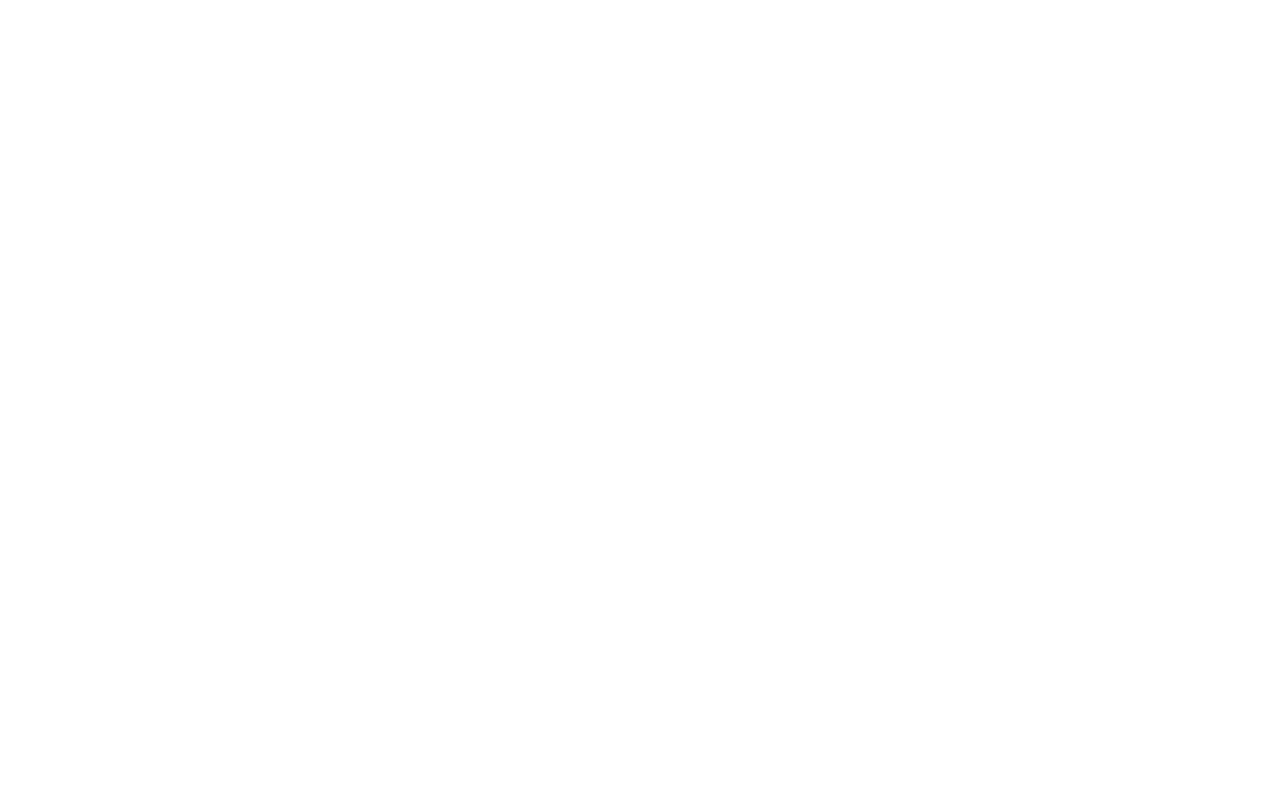
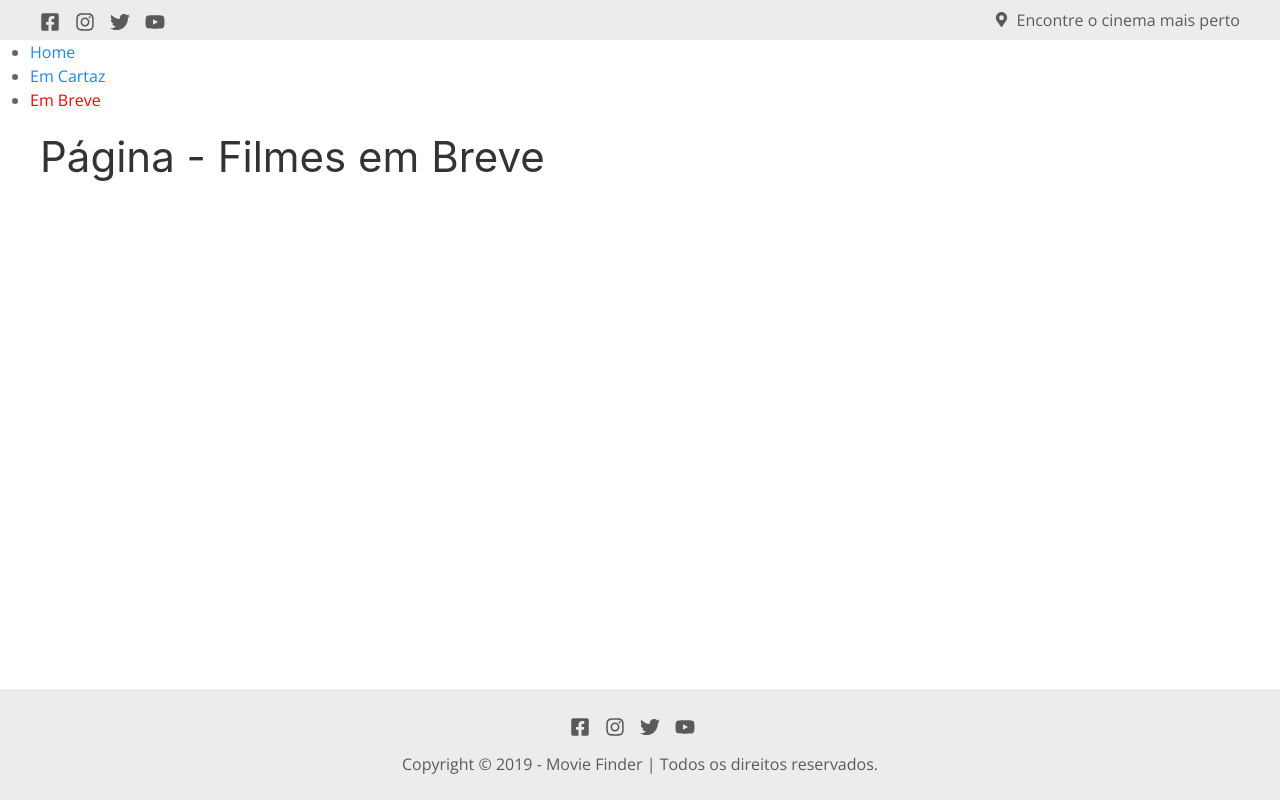
Before and after one commit to AllanBaron/moviefinder, a React (Create React App) app: page /filmes/em-breve in a window 1280 px wide. Built offline with nearby package versions, Linux system fonts and the light colour scheme.

Commit message:
Add 'Base Layout' with Render Props

```diff
--- a/public/index.html
+++ b/public/index.html
@@ -48,7 +48,7 @@
   <body>
 
     <noscript>You need to enable JavaScript to run this app.</noscript>
-    <div id="app" uk-height-viewport="expand: true"></div>
+    <div id="app"></div>
 
     <!-- Scripts -->
     <script src="https://cdnjs.cloudflare.com/ajax/libs/uikit/3.1.4/js/uikit.min.js" defer></script>
--- a/src/components/Footer/index.js
+++ b/src/components/Footer/index.js
@@ -1,14 +1,18 @@
 import React from 'react';
 import { title } from '../../services/app-info';
+
+import SocialIcons from '../SocialIcons';
+
+import { FooterContainer } from './styles';
 
 const Footer = () => {
   const year = new Date().getFullYear();
 
   return (
-    <footer>
-      <div />
-      {`Copyright © ${year} - ${title} | Todos os direitos reservados.`}
-    </footer>
+    <FooterContainer>
+      <SocialIcons />
+      <div>{`Copyright © ${year} - ${title} | Todos os direitos reservados.`}</div>
+    </FooterContainer>
   );
 };
 
--- a/src/components/Footer/styles.js
+++ b/src/components/Footer/styles.js
@@ -0,0 +1,17 @@
+import styled from 'styled-components';
+import { ColorLightGrey, ColorDarkGrey } from '../../styles';
+
+export const FooterContainer = styled.footer`
+  background: ${ColorLightGrey};
+  color: ${ColorDarkGrey};
+  padding: 24px;
+
+  div:first-child {
+    margin-bottom: 15px;
+  }
+
+  div {
+    display: flax;
+    justify-content: center;
+  }
+`;
--- a/src/components/Header/index.js
+++ b/src/components/Header/index.js
@@ -13,19 +13,17 @@
 } from './styles';
 
 export default class Header extends Component {
-  state = {
-    metaTitle: '',
-  };
+  state = { metaTitle: '' };
 
   componentDidMount() {
-    const { activePage } = this.props;
-    const test = menu.find(item => item.url === activePage);
+    const { currentUrlPage } = this.props;
+    const currentPage = menu.find(item => item.url === currentUrlPage);
 
-    this.setState({ metaTitle: test.title });
+    this.setState({ metaTitle: currentPage.title });
   }
 
   render() {
-    const { activePage } = this.props;
+    const { currentUrlPage } = this.props;
     const { metaTitle } = this.state;
 
     return (
@@ -51,7 +49,7 @@
             <ul>
               {menu.map(item => (
                 <li key={item.id}>
-                  <Link to={item.url} className={activePage === item.url ? 'active' : ''}>
+                  <Link to={item.url} className={currentUrlPage === item.url ? 'active' : ''}>
                     {item.title}
                   </Link>
                 </li>
@@ -65,5 +63,5 @@
 }
 
 Header.propTypes = {
-  activePage: PropTypes.string.isRequired,
+  currentUrlPage: PropTypes.string.isRequired,
 };
--- /dev/null
+++ b/src/pages/Base.js
@@ -0,0 +1,25 @@
+import React, { Fragment } from 'react';
+import PropTypes from 'prop-types';
+
+import { Header, Footer } from '../components';
+
+const Base = (props) => {
+  const { currentUrlPage, page } = props;
+
+  return (
+    <Fragment>
+      <Header currentUrlPage={currentUrlPage} />
+
+      <section uk-height-viewport="expand: true">{page()}</section>
+
+      <Footer />
+    </Fragment>
+  );
+};
+
+Base.propTypes = {
+  currentUrlPage: PropTypes.string.isRequired,
+  page: PropTypes.func.isRequired,
+};
+
+export default Base;
--- a/src/pages/EmBreve/index.js
+++ b/src/pages/EmBreve/index.js
@@ -1,21 +1,20 @@
-import React, { Fragment } from 'react';
+import React from 'react';
 import PropTypes from 'prop-types';
 
-import { Header, Footer } from '../../components';
+import Base from '../Base';
 
 const EmBreve = (props) => {
   const { match } = props;
 
   return (
-    <Fragment>
-      <Header activePage={match.url} />
-
-      <div>
-        <h1>Página - Filmes em Breve</h1>
-      </div>
-
-      <Footer />
-    </Fragment>
+    <Base
+      currentUrlPage={match.url}
+      page={() => (
+        <div className="uk-container">
+          <h1>Página - Filmes em Breve</h1>
+        </div>
+      )}
+    />
   );
 };
 
--- a/src/pages/EmCartaz/index.js
+++ b/src/pages/EmCartaz/index.js
@@ -1,21 +1,20 @@
-import React, { Fragment } from 'react';
+import React from 'react';
 import PropTypes from 'prop-types';
 
-import { Header, Footer } from '../../components';
+import Base from '../Base';
 
 const EmCartaz = (props) => {
   const { match } = props;
 
   return (
-    <Fragment>
-      <Header activePage={match.url} />
-
-      <div>
-        <h1>Página - Filmes em Cartaz</h1>
-      </div>
-
-      <Footer />
-    </Fragment>
+    <Base
+      currentUrlPage={match.url}
+      page={() => (
+        <div className="uk-container">
+          <h1>Página - Filmes em Cartaz</h1>
+        </div>
+      )}
+    />
   );
 };
 
--- a/src/pages/Main/index.js
+++ b/src/pages/Main/index.js
@@ -1,21 +1,20 @@
-import React, { Fragment } from 'react';
+import React from 'react';
 import PropTypes from 'prop-types';
 
-import { Header, Footer } from '../../components';
+import Base from '../Base';
 
 const Main = (props) => {
   const { match } = props;
 
   return (
-    <Fragment>
-      <Header activePage={match.url} />
-
-      <div>
-        <h1>Página Home</h1>
-      </div>
-
-      <Footer />
-    </Fragment>
+    <Base
+      currentUrlPage={match.url}
+      page={() => (
+        <div className="uk-container">
+          <h1>Página - Home</h1>
+        </div>
+      )}
+    />
   );
 };
 
--- a/src/routes/index.js
+++ b/src/routes/index.js
@@ -1,5 +1,7 @@
 import React from 'react';
-import { BrowserRouter, Switch, Route } from 'react-router-dom';
+import {
+  BrowserRouter, Switch, Route, Redirect,
+} from 'react-router-dom';
 
 import { Main, EmCartaz, EmBreve } from '../pages';
 
@@ -7,8 +9,10 @@
   <BrowserRouter>
     <Switch>
       <Route path="/" exact component={Main} />
-      <Route path="/em-cartaz" component={EmCartaz} />
-      <Route path="/em-breve" component={EmBreve} />
+      <Route path="/filmes/em-cartaz" component={EmCartaz} />
+      <Route path="/filmes/em-breve" component={EmBreve} />
+
+      <Redirect from="/filmes" exact to="/filmes/em-cartaz" />
     </Switch>
   </BrowserRouter>
 );
--- a/src/services/app-info.js
+++ b/src/services/app-info.js
@@ -10,11 +10,11 @@
   {
     id: 1,
     title: 'Em Cartaz',
-    url: '/em-cartaz',
+    url: '/filmes/em-cartaz',
   },
   {
     id: 2,
     title: 'Em Breve',
-    url: '/em-breve',
+    url: '/filmes/em-breve',
   },
 ];
```
